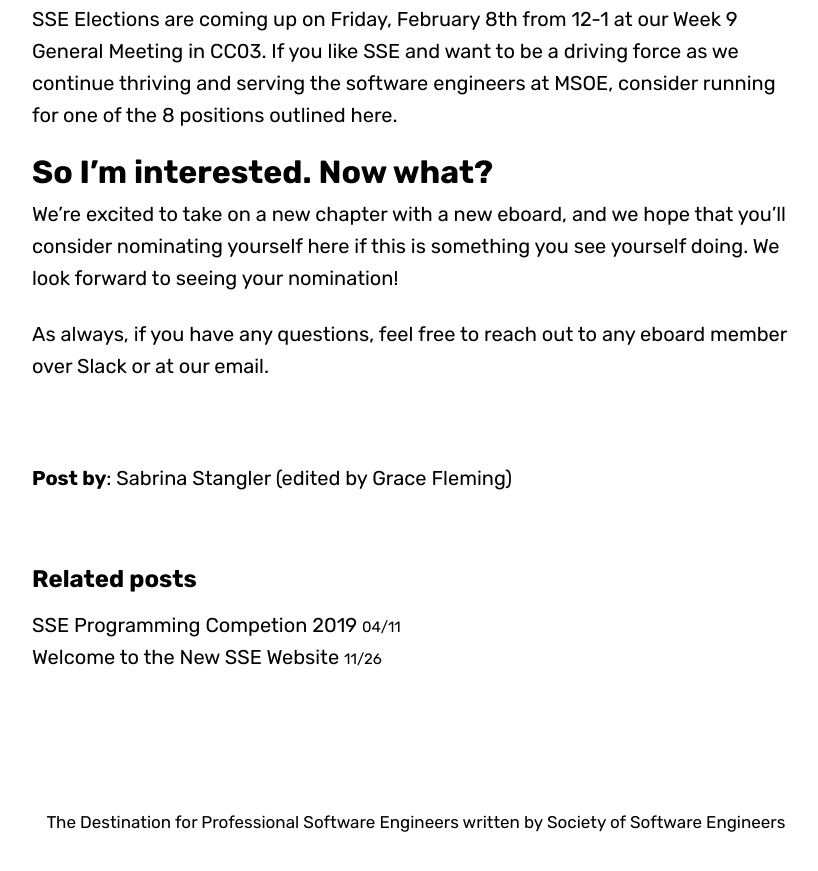
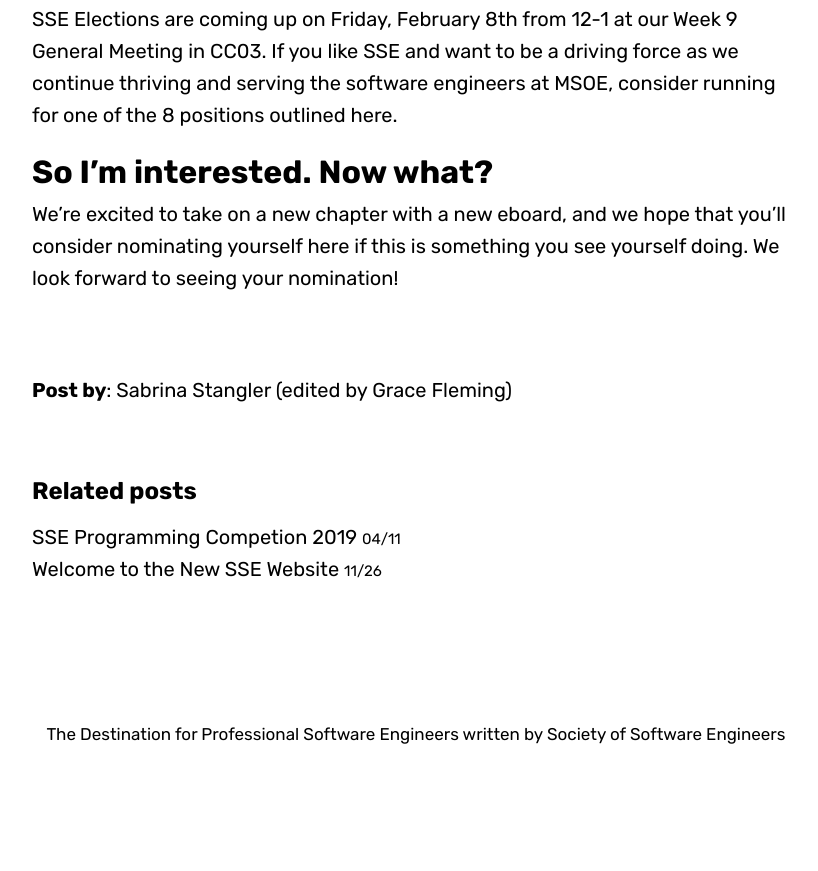
Before and after one commit to msoe-sse/jekyll-post-editor-test-repo, a Jekyll site: the page built from _posts/2019-1-18-eBoard-positions-available.md, in a window 1280 px wide and 900 px high, scrolled down 1052 px. Shown: the top 871 px of the window, without its empty margins (224-1042 px from the left). Built offline with Jekyll 4.4.1, drawn with Linux system fonts in a browser that asks for light colours; some web fonts are replaced; after the commit the page ends 1864 px from its top, so only the background shows below that.

Commit message:
Edited post SSE Eboard Positions Available

```diff
--- a/_posts/2019-1-18-eBoard-positions-available.md
+++ b/_posts/2019-1-18-eBoard-positions-available.md
@@ -16,5 +16,3 @@
 
 # So I'm interested. Now what?
 We're excited to take on a new chapter with a new eboard, and we hope that you'll consider nominating yourself [here](https://goo.gl/forms/V6td4909MrfYZNix1) if this is something you see yourself doing. We look forward to seeing your nomination!
-
-As always, if you have any questions, feel free to reach out to any eboard member over Slack or at our [email](contact@msoe-sse.com).
```
